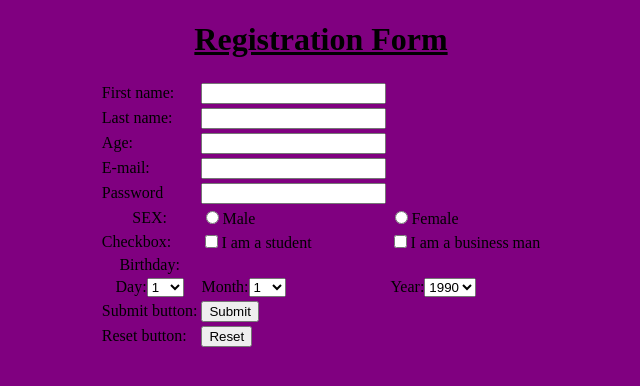
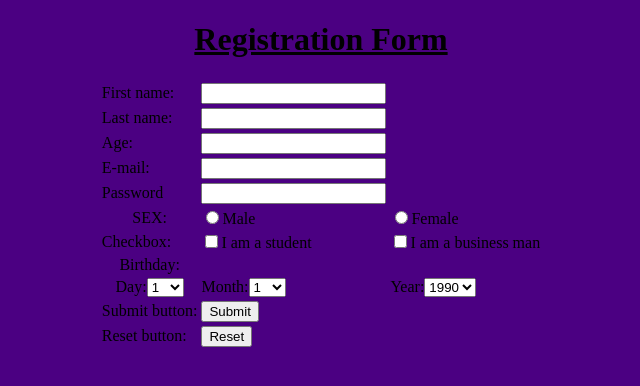
Before and after one commit to Reub7n/IS181-Exercise-3, a plain HTML site: page index.html in a window 1280 px wide. Shown: the whole page, without its empty margins (319-959 px from the left). Drawn offline with Linux system fonts and the light colour scheme.

Commit message:
Update index.html

```diff
--- a/index.html
+++ b/index.html
@@ -4,7 +4,7 @@
 <meta charset="utf-8">
   <title>Registration form</title>
  </head>
- <body style="background-color:purple;">
+ <body style="background-color:indigo;">
   <table align="center">
    <form>
     <h1 align="center"><u>Registration Form</u></h1>
```
